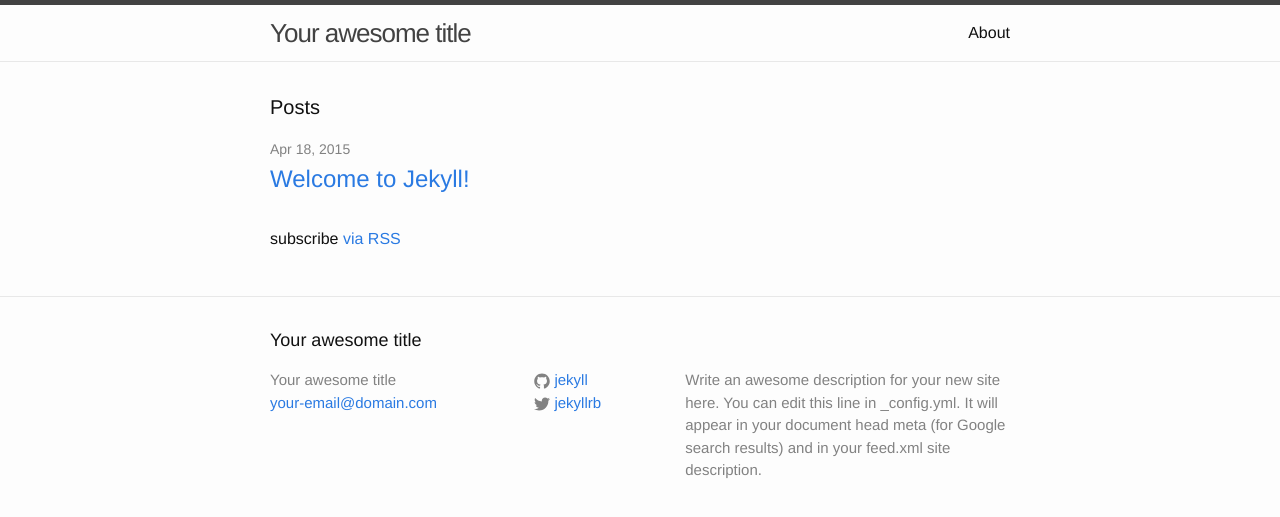
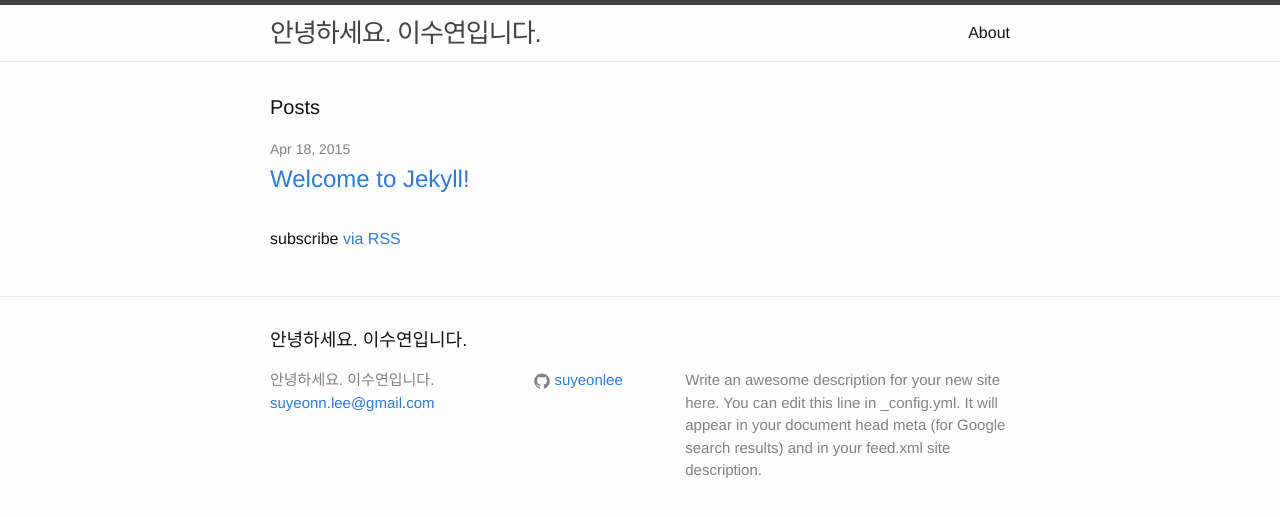
Before and after one commit to suyeonlee/suyeonlee.github.io, a Jekyll site: the page built from index.html, in a window 1280 px wide. Shown: the top 517 px of the page. Built offline with Jekyll 4.4.1, drawn with Linux system fonts in a browser that asks for light colours.

Commit message:
Update _config.yml

```diff
--- a/_config.yml
+++ b/_config.yml
@@ -1,14 +1,14 @@
 # Site settings
-title: Your awesome title
-email: your-email@domain.com
+title: 안녕하세요. 이수연입니다.
+email: suyeonn.lee@gmail.com
 description: > # this means to ignore newlines until "baseurl:"
   Write an awesome description for your new site here. You can edit this
   line in _config.yml. It will appear in your document head meta (for
   Google search results) and in your feed.xml site description.
 baseurl: "" # the subpath of your site, e.g. /blog/
 url: "http://yourdomain.com" # the base hostname & protocol for your site
-twitter_username: jekyllrb
-github_username:  jekyll
+twitter_username:
+github_username:  suyeonlee
 
 # Build settings
 markdown: kramdown
```
